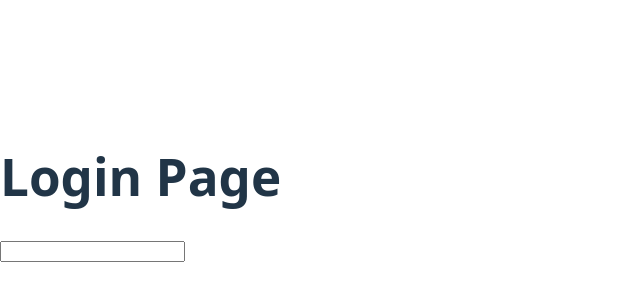
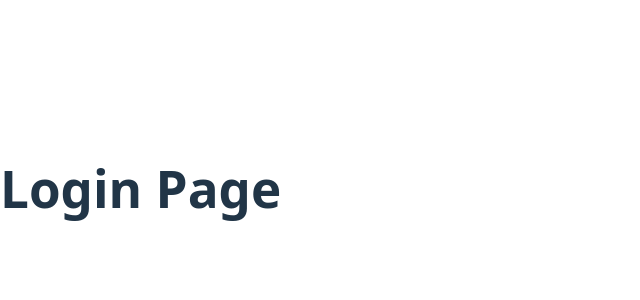
Before and after one commit to kewding/fullstack-16-layer-architecture, a React app in the folder frontend/: page /login in a window 1280 px wide. Shown: the part 212-512 px from the top of the page, without its empty margins (0-640 px from the left). Built offline with nearby package versions, Linux system fonts and the light colour scheme; the HTML template or start-up script is replaced by a standard one.

Commit message:
feat: added message for attempted URL access

```diff
--- a/frontend/src/app/routes/RequireAuth.tsx
+++ b/frontend/src/app/routes/RequireAuth.tsx
@@ -10,8 +10,10 @@ export function RequireAuth() {
     <Navigate
     to="/login"
     replace
-    state = {{from: location.pathname}} />);
+    state = {{from: location.pathname}} />
+  );
   }
+
 
   return <Outlet />;
 }
--- a/frontend/src/features/auth/pages/LoginPage.tsx
+++ b/frontend/src/features/auth/pages/LoginPage.tsx
@@ -1,10 +1,20 @@
 import React from "react";
+import { useLocation } from "react-router-dom";
 
 export const LoginPage: React.FC = () => {
+    const location = useLocation();
+    const from = location.state?.from;
+
     return (
         <div>
             <h1>Login Page</h1>
-            <input type="tite" />
+            {
+            from && (
+                <p style = {{color: "red"}}>
+                    You need to have the necessary role to access <strong>{from}</strong>
+                </p>
+            )
+            }
         </div>
     )
 }
```
